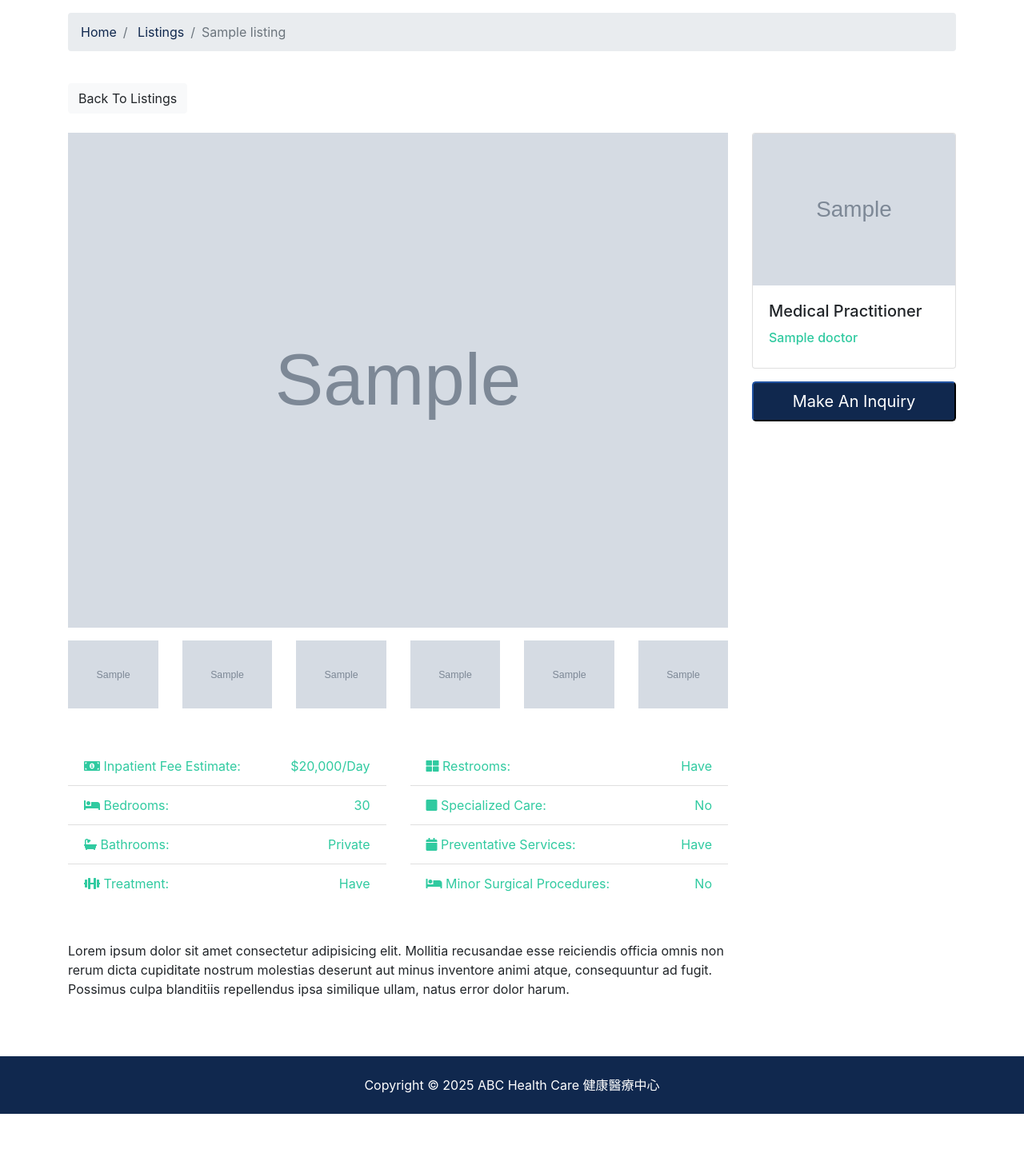
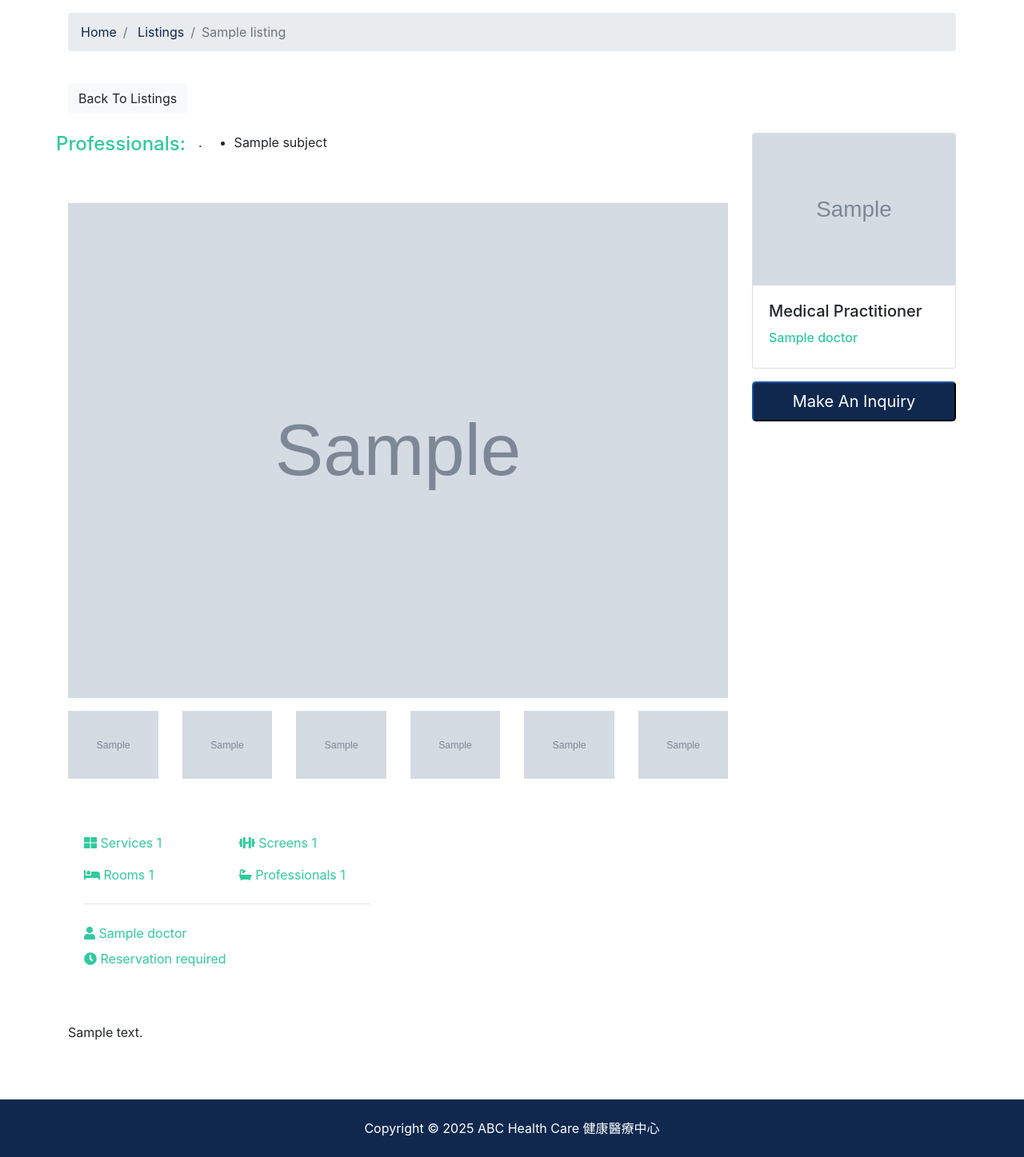
Before and after one commit to bstfsfx/medical, a Django app: page /listings/1 in a window 1280 px wide. Shown: the part 381-1828 px from the top of the page at 80% size. Before the commit the page ends 1774 px from the top, so only its background shows below. Run offline with Django 5.2, Linux system fonts and the light colour scheme; tables that the repository leaves empty hold one stand-in row (values such as "Sample post"); grey boxes marked "Sample" are stand-in pictures; some libraries are stand-ins or nearby versions.

Commit message:
Step 19: fix up listing.html

```diff
--- a/config/settings.py
+++ b/config/settings.py
@@ -30,7 +30,7 @@ BASE_DIR = Path(__file__).resolve().parent.parent
 # SECURITY WARNING: don't run with debug turned on in production!
 DEBUG = True
 
-ALLOWED_HOSTS = ["localhost", "127.0.0.1", "192.168.0.123", "172.20.10.3"]
+ALLOWED_HOSTS = ["localhost", "127.0.0.1", "192.168.0.123", "10.19.9.40", "172.20.10.3"]
 
 # Application definition
 
--- a/templates/listings/listing.html
+++ b/templates/listings/listing.html
@@ -1,15 +1,20 @@
 {% extends 'base.html' %}
 {% load humanize %}
 <!-- block title -->
-{% block title %} | {{listing.title}} {% endblock title %}
-{% block content %} {% load static %}
+{% block title %}
+    | {{ listing.title }}
+{% endblock title %}
+{% block content %}
+    {% load static %}
     {% comment %} Create by copying from  {% endcomment %}
     <section id="showcase-inner" class="py-5 text-white">
         <div class="container">
             <div class="row text-center">
                 <div class="col-md-12">
-        <h1 class="display-4">{{listing.doctor.name}}</h1>
-        <p class="lead"><i class="fas fa-map-marker"></i> {{listing.district}}</p>
+                    <h1 class="display-4">{{ listing.doctor.name }}</h1>
+                    <p class="lead">
+                        <i class="fas fa-map-marker"></i> {{ listing.district }}
+                    </p>
                 </div>
             </div>
         </div>
@@ -27,7 +32,7 @@
                         {% comment %} index {% endcomment %}
                         <a href={% url 'listings:listings' %}>Listings</a>
                     </li>
-        <li class="breadcrumb-item active">{{listing.title}}</li>
+                    <li class="breadcrumb-item active">{{ listing.title }}</li>
                 </ol>
             </nav>
         </div>
@@ -40,102 +45,73 @@
             <a href={% url 'listings:listings' %} class="btn btn-light mb-4">Back To Listings</a>
             <div class="row">
                 <div class="col-md-9">
+                    <!--professional-->
+                    <div class="row mb-5">
+                        <h4 class="mr-3 text-secondary">Professionals:</h4>
+                        {% if listing.professionals.all %}
+                            .  <!--Check if there are any professionals-->
+                            <ul>
+                                {% for professional in listing.professionals.all %}
+                                    <!--Access fields from the Subject model (e.g., name) -->
+                                    <li class="mr-3">{{ professional.name }}</li>
+                                {% endfor %}
+                            </ul>
+                        {% else %}
+                            <h4>No professionals found.</h4>
+                        {% endif %}
+                    </div>
                     <!-- Home Main Image -->
                     {% comment %} img {% endcomment %}
-        <img
-            src={{listing.photo_main.url}}
+                    <img src="{{ listing.photo_main.url }}"
                          alt=""
-            class="img-main img-fluid mb-3"
-        />
+                         class="img-main img-fluid mb-3" />
                     <!-- Thumbnails -->
                     <div class="row mb-5 thumbs">
                         {% if listing.photo_1 %}
                             <div class="col-md-2">
                                 {% comment %} img 1 {% endcomment %}
-                <a
-                    href={{listing.photo_1.url}}
-                    data-lightbox="home-images"
-                >
-                    <img
-                    src={{listing.photo_1.url}}
-                    alt=""
-                    class="img-fluid"
-                    />
+                                <a href={{ listing.photo_1.url }} data-lightbox="home-images">
+                                    <img src={{ listing.photo_1.url }} alt="" class="img-fluid" />
                                 </a>
                             </div>
                         {% endif %}
                         {% if listing.photo_2 %}
                             <div class="col-md-2">
                                 {% comment %} img 2 {% endcomment %}
-                <a
-                    href={{listing.photo_2.url}}
-                    data-lightbox="home-images"
-                >
-                    <img
-                    src={{listing.photo_2.url}}
-                    alt=""
-                    class="img-fluid"
-                    />
+                                <a href={{ listing.photo_2.url }} data-lightbox="home-images">
+                                    <img src={{ listing.photo_2.url }} alt="" class="img-fluid" />
                                 </a>
                             </div>
                         {% endif %}
                         {% if listing.photo_3 %}
                             <div class="col-md-2">
                                 {% comment %} img 1 {% endcomment %}
-                <a
-                    href={{listing.photo_3.url}}
-                    data-lightbox="home-images"
-                >
-                    <img
-                    src={{listing.photo_3.url}}
-                    alt=""
-                    class="img-fluid"
-                    />
+                                <a href={{ listing.photo_3.url }} data-lightbox="home-images">
+                                    <img src={{ listing.photo_3.url }} alt="" class="img-fluid" />
                                 </a>
                             </div>
                         {% endif %}
                         {% if listing.photo_4 %}
                             <div class="col-md-2">
                                 {% comment %} img 1 {% endcomment %}
-                <a
-                    href={{listing.photo_4.url}}
-                    data-lightbox="home-images"
-                >
-                    <img
-                    src={{listing.photo_4.url}}
-                    alt=""
-                    class="img-fluid"
-                    />
+                                <a href={{ listing.photo_4.url }} data-lightbox="home-images">
+                                    <img src={{ listing.photo_4.url }} alt="" class="img-fluid" />
                                 </a>
                             </div>
                         {% endif %}
                         {% if listing.photo_5 %}
                             <div class="col-md-2">
                                 {% comment %} img 1 {% endcomment %}
-                <a
-                    href={{listing.photo_5.url}}
-                    data-lightbox="home-images"
-                >
-                    <img
-                    src={{listing.photo_5.url}}
-                    alt=""
-                    class="img-fluid"
-                    />
+                                <a href={{ listing.photo_5.url }} data-lightbox="home-images">
+                                    <img src={{ listing.photo_5.url }} alt="" class="img-fluid" />
                                 </a>
                             </div>
                         {% endif %}
                         {% if listing.photo_6 %}
                             <div class="col-md-2">
                                 {% comment %} img 1 {% endcomment %}
-                <a
-                    href={{listing.photo_6.url}}
-                    data-lightbox="home-images"
-                >
-                    <img
-                    src={{listing.photo_6.url}}
-                    alt=""
-                    class="img-fluid"
-                    />
+                                <a href={{ listing.photo_6.url }} data-lightbox="home-images">
+                                    <img src={{ listing.photo_6.url }} alt="" class="img-fluid" />
                                 </a>
                             </div>
                         {% endif %}
@@ -145,81 +121,58 @@
                         <div class="col-md-6">
                             <ul class="list-group list-group-flush">
                                 <li class="list-group-item text-secondary">
-                <i class="fas fa-money-bill-alt"></i> Inpatient Fee
-                Estimate:
-                <span class="float-right">$20,000/Day</span>
-                </li>
-                <li class="list-group-item text-secondary">
-                <i class="fas fa-bed"></i> Bedrooms:
-                <span class="float-right">30</span>
-                </li>
-                <li class="list-group-item text-secondary">
-                <i class="fas fa-bath"></i> Bathrooms:
-                <span class="float-right">Private</span>
-                </li>
-                <li class="list-group-item text-secondary">
-                <i class="fas fa-dumbbell"></i> Treatment:
-                <span class="float-right"> Have </span>
-                </li>
-            </ul>
+                                    <div class="row py-2 text-secondary">
+                                        <div class="col-6">
+                                            <i class="fas fa-th-large"></i> Services {{ listing.service }}
                                         </div>
-            <div class="col-md-6">
-            <ul class="list-group list-group-flush">
-                <li class="list-group-item text-secondary">
-                <i class="fas fa-th-large"></i> Restrooms:
-                <span class="float-right">Have</span>
-                </li>
-                <li class="list-group-item text-secondary">
-                <i class="fas fa-square"></i> Specialized Care:
-                <span class="float-right">No</span>
-                </li>
-                <li class="list-group-item text-secondary">
-                <i class="fas fa-calendar"></i> Preventative Services:
-                <span class="float-right">Have</span>
-                </li>
-                <li class="list-group-item text-secondary">
-                <i class="fas fa-bed"></i> Minor Surgical Procedures:
-                <span class="float-right">No</span>
-                </li>
+                                        <div class="col-6">
+                                            <i class="fas fa-dumbbell"></i> Screens {{ listing.screen }}
+                                        </div>
+                                    </div>
+                                    <div class="row py-2 text-secondary">
+                                        <div class="col-6">
+                                            <i class="fas fa-bed"></i> Rooms {{ listing.rooms }}
+                                        </div>
+                                        <div class="col-6">
+                                            <i class="fas fa-bath"></i> Professionals {{ listing.professional }}
+                                        </div>
+                                    </div>
+                                    <hr />
+                                    <div class="row py-2 text-secondary">
+                                        <div class="col-12">
+                                            <i class="fas fa-user"></i> {{ listing.doctor.name }}
+                                        </div>
+                                    </div>
+                                    <div class="row text-secondary pb-2">
+                                        <div class="col-12">
+                                            <i class="fas fa-clock"></i> Reservation required
+                                        </div>
+                                    </div>
                                 </ul>
                             </div>
                         </div>
-
                         <!-- Description -->
                         <div class="row mb-5">
-            <div class="col-md-12">
-            Lorem ipsum dolor sit amet consectetur adipisicing elit.
-            Mollitia recusandae esse reiciendis officia omnis non rerum
-            dicta cupiditate nostrum molestias deserunt aut minus inventore
-            animi atque, consequuntur ad fugit. Possimus culpa blanditiis
-            repellendus ipsa similique ullam, natus error dolor harum.
-            </div>
+                            <div class="col-md-12">{{ listing.description }}</div>
                         </div>
                     </div>
                     <div class="col-md-3">
                         <div class="card mb-3">
-            <img
-            class="card-img-top"
-            src={{listing.doctor.photo.url}}
-            alt="Seller of the month"
-            />
+                            <img class="card-img-top"
+                                 src="{{ listing.doctor.photo.url }}"
+                                 alt="Seller of the month" />
                             <div class="card-body">
                                 <h5 class="card-title">Medical Practitioner</h5>
-            <h6 class="text-secondary">{{listing.doctor.name}}</h6>
+                                <h6 class="text-secondary">{{ listing.doctor.name }}</h6>
                             </div>
                         </div>
-        <button
-            class="btn-primary btn-block btn-lg"
+                        <button class="btn-primary btn-block btn-lg"
                                 data-toggle="modal"
-            data-target="#inquiryModal"
-        >
-            Make An Inquiry
-        </button>
+                                data-target="#inquiryModal">Make An Inquiry</button>
                     </div>
                 </div>
             </div>
         </section>
-
         <!-- Inquiry Modal -->
         <div class="modal fade" id="inquiryModal" role="dialog">
             <div class="modal-dialog">
@@ -233,27 +186,34 @@
                     <div class="modal-body">
                         <form action="{% url 'contacts:contact' %}" method="POST">
                             {% csrf_token %}
-            <input type="hidden" name="listing_id" value={{listing.id}} />
-            <input type="hidden" name="doctor_email" value={{listing.doctor.email}} />
+                            <input type="hidden" name="listing_id" value={{ listing.id }} />
+                            <input type="hidden" name="doctor_email" value={{ listing.doctor.email }} />
                             {% if user.is_authenticated %}
-            <input type="hidden" name="user_id" value={{user.id}} />
+                                <input type="hidden" name="user_id" value={{ user.id }} />
                             {% else %}
                                 <input type="hidden" name="user_id" value="0" />
                             {% endif %}
                             <div class="form-group">
                                 <label for=clinic class="col-form-label">Clinic:</label>
-            <input type="text" name="listing" class="form-control" value={{listing.title}} readonly />
+                                <input type="text"
+                                       name="listing"
+                                       class="form-control"
+                                       value="{{ listing.title }}"
+                                       readonly />
                             </div>
                             <div class="form-group">
                                 <label for="name" class="col-form-label">Name:</label>
-            <input type="text" name="name" class="form-control"
-            {% if user.is_authenticated %}
-            value="{{user.first_name}}" "{{user.last_name}}" readonly
-            {% endif %} />
+                                <input type="text"
+                                       name="name"
+                                       class="form-control"
+                                       {% if user.is_authenticated %}value="{{ user.first_name }}" "{{ user.last_name }}" readonly{% endif %} />
                             </div>
                             <div class="form-group">
                                 <label for="email" class="col-form-label">Email:</label>
-            <input type="email" name="email" class="form-control" {% if user.is_authenticated %} value="{{user.email}}" readonly {% endif%} />
+                                <input type="email"
+                                       name="email"
+                                       class="form-control"
+                                       {% if user.is_authenticated %}value="{{ user.email }}" readonly{% endif %} />
                             </div>
                             <div class="form-group">
                                 <label for="phone" class="col-form-label">Phone:</label>
@@ -264,11 +224,7 @@
                                 <textarea name="message" class="form-control"></textarea>
                             </div>
                             <hr />
-            <input
-            type="submit"
-            value="Send"
-            class="btn btn-block btn-secondary"
-            />
+                            <input type="submit" value="Send" class="btn btn-block btn-secondary" />
                         </form>
                     </div>
                 </div>
```
Also changed, not shown: requirements.txt (+11 -1 lines), readme.md (added). Lines whose indentation alone changed are shown as unchanged.
